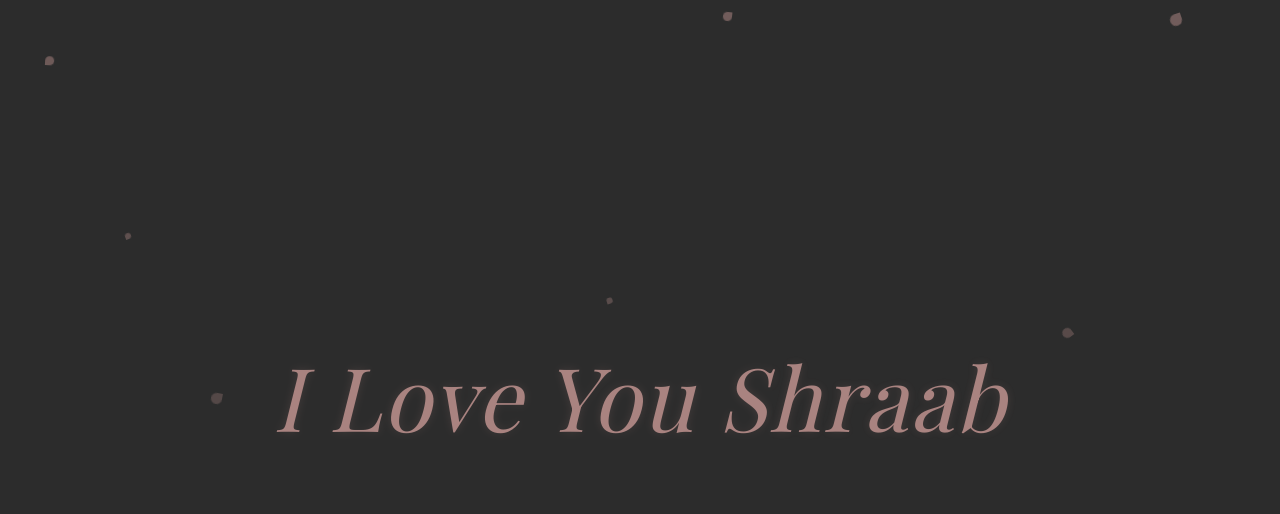
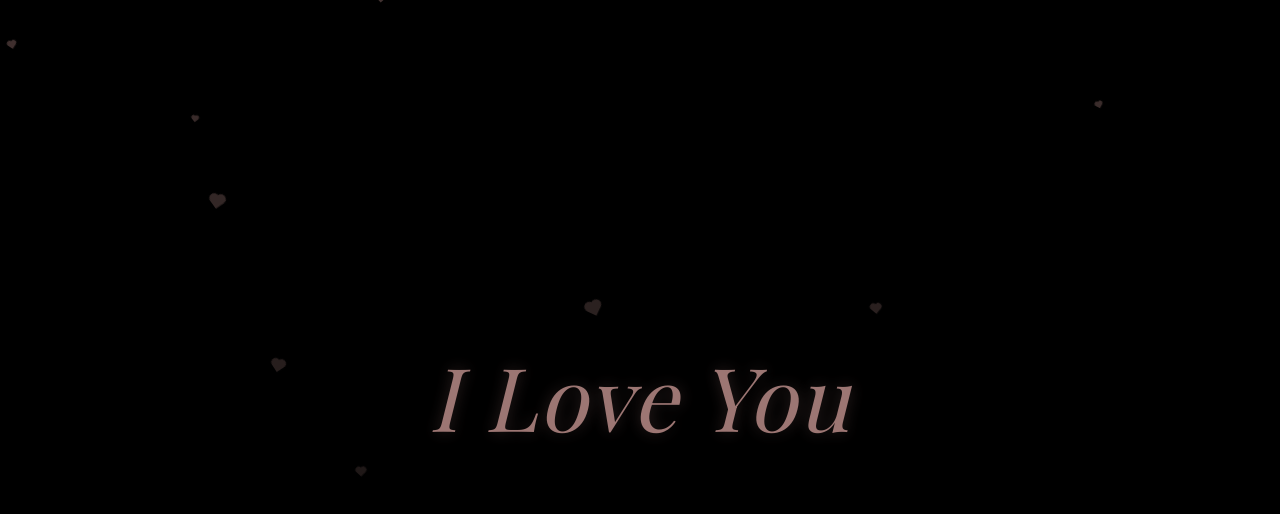
Before and after one commit to paramontrips-dot/playing-with-git, a plain HTML site: page index.html in a window 1280 px wide. Drawn offline with nearby package versions, Linux system fonts and the light colour scheme; a web font is replaced by a local one.

Commit message:
changes bg

```diff
--- a/index.html
+++ b/index.html
@@ -8,7 +8,7 @@
     <link href="https://fonts.googleapis.com/css2?family=Playfair+Display:ital,wght@0,400;1,400&display=swap" rel="stylesheet">
     <style>
         :root {
-            --bg-color: #2C2C2C; /* Soft Charcoal */
+            --bg-color: #000000; /* Deep Black */
             --rose-gold: #E0A9A5; /* Luminous Rose Gold */
         }
 
@@ -28,12 +28,11 @@
             position: relative;
         }
 
-        /* Gradient effect on text to simulate metallic sheen */
         .love-text {
             color: var(--rose-gold);
             font-size: 5.5rem;
             font-weight: 400;
-            font-style: italic;
+            font-style: italic; /* Personal, handwritten feel */
             letter-spacing: 2px;
             z-index: 10;
             text-align: center;
@@ -46,22 +45,44 @@
             0%, 100% {
                 opacity: 0.7;
                 transform: translateY(0);
-                text-shadow: 0 0 10px rgba(224, 169, 165, 0.2);
+                text-shadow: 0 0 15px rgba(224, 169, 165, 0.3);
             }
             50% {
                 opacity: 1;
                 transform: translateY(-5px);
-                text-shadow: 0 0 30px rgba(224, 169, 165, 0.6);
+                text-shadow: 0 0 35px rgba(224, 169, 165, 0.7);
             }
         }
 
-        /* Falling Rose Petal-like Particles */
-        .petal {
+        /* Falling Hearts */
+        .heart {
             position: absolute;
             background-color: var(--rose-gold);
-            border-radius: 50% 0 50% 50%; /* Petal shape */
-            opacity: 0.2;
+            opacity: 0.15;
             pointer-events: none;
+            /* Creating the heart shape via CSS */
+            width: 10px;
+            height: 10px;
+            transform: rotate(-45deg);
+        }
+
+        .heart::after, .heart::before {
+            content: '';
+            position: absolute;
+            width: 10px;
+            height: 10px;
+            background-color: var(--rose-gold);
+            border-radius: 50%;
+        }
+
+        .heart::after {
+            top: -5px;
+            left: 0;
+        }
+
+        .heart::before {
+            top: 0;
+            left: 5px;
         }
 
         @media (max-width: 768px) {
@@ -74,42 +95,46 @@
 <body>
 
     <div class="container-fluid">
-        <h1 class="love-text">I Love You Shraab</h1>
+        <h1 class="love-text">I Love You</h1>
     </div>
 
     <script>
-        function createPetal() {
-            const petal = document.createElement('div');
-            petal.classList.add('petal');
+        function createHeart() {
+            const container = document.querySelector('.container-fluid');
+            const heart = document.createElement('div');
+            heart.classList.add('heart');
 
-            // Randomize size and rotation
-            const size = Math.random() * 8 + 5 + 'px';
-            petal.style.width = size;
-            petal.style.height = size;
-            petal.style.transform = `rotate(${Math.random() * 360}deg)`;
+            // Randomize size using scale, rotation, and speed
+            const scale = Math.random() * 0.8 + 0.3; // subtle variations in size
+            const baseRotation = -45; // base rotation for the shape
+            const rotationVariation = (Math.random() - 0.5) * 40; // slight sway
 
-            petal.style.top = '-20px';
-            petal.style.left = Math.random() * 100 + 'vw';
+            heart.style.transform = `rotate(${baseRotation + rotationVariation}deg) scale(${scale})`;
 
-            document.body.appendChild(petal);
+            // Randomize start position
+            heart.style.top = '-20px'; // Start just off screen
+            heart.style.left = Math.random() * 100 + 'vw';
 
-            // Animate falling and swaying
-            const duration = Math.random() * 5000 + 5000;
-            const horizontalSway = (Math.random() - 0.5) * 200;
+            container.appendChild(heart);
 
-            const animation = petal.animate([
-                { top: '-20px', left: petal.style.left, opacity: 0.4 },
-                { top: '110vh', left: `calc(${petal.style.left} + ${horizontalSway}px)`, opacity: 0 }
+            // Animate falling and drifting
+            const duration = Math.random() * 6000 + 7000; // slow, dreamy fall
+            const horizontalDrift = (Math.random() - 0.5) * 150; // subtle side sway
+
+            const animation = heart.animate([
+                { top: '-20px', left: heart.style.left, opacity: 0.3 },
+                { top: '110vh', left: `calc(${heart.style.left} + ${horizontalDrift}px)`, opacity: 0 }
             ], {
                 duration: duration,
-                easing: 'ease-in'
+                easing: 'linear' // steady fall
             });
 
-            animation.onfinish = () => petal.remove();
+            // Clean up when done
+            animation.onfinish = () => heart.remove();
         }
 
-        // Generate petals slowly for a calm feel
-        setInterval(createPetal, 600);
+        // Generate hearts slowly to maintain elegance
+        setInterval(createHeart, 500);
     </script>
 </body>
 </html>
```
